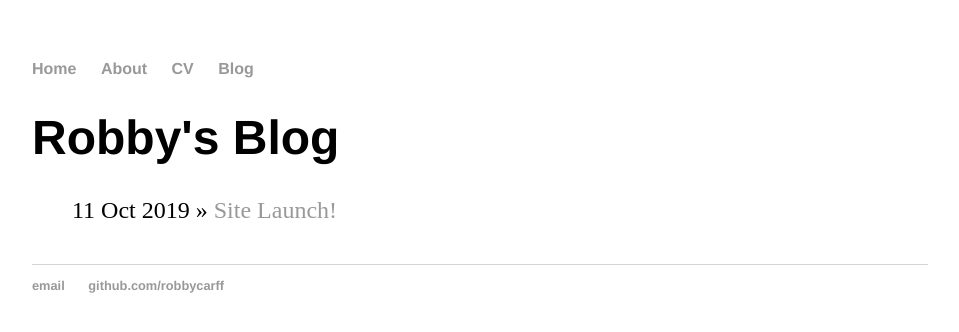
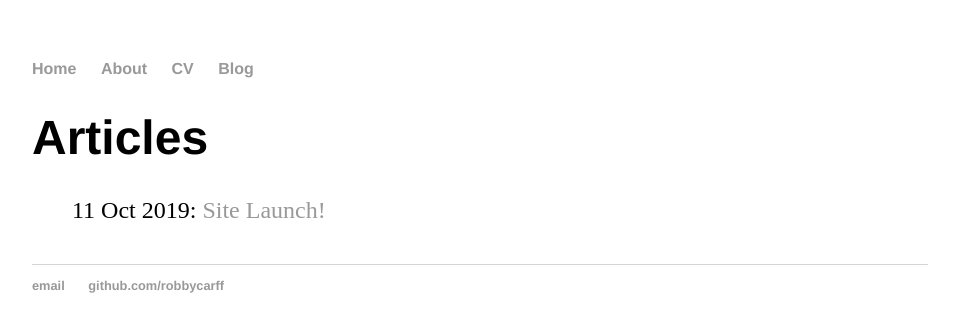
Before and after one commit to robbycarff/robbycarff.github.io, a Jekyll site: the page built from blog/index.html, in a window 1280 px wide. Shown: the top 332 px of the page, without its empty margins (160-1119 px from the left). Built offline with Jekyll 4.4.1, drawn with Linux system fonts in a browser that asks for light colours.

Commit message:
Update index.html

```diff
--- a/blog/index.html
+++ b/blog/index.html
@@ -1,11 +1,11 @@
 ---
 layout: default
-title: Robby's Blog
+title: Articles
 ---
 	<h1>{{ page.title }}</h1>
 	<ul class="posts">
 
 	  {% for post in site.posts %}
-	    <li><span>{{ post.date | date_to_string }}</span> » <a href="{{ post.url }}" title="{{ post.title }}">{{ post.title }}</a></li>
+	    <li><span>{{ post.date | date_to_string }}</span>:      <a href="{{ post.url }}" title="{{ post.title }}">{{ post.title }}</a></li>
 	  {% endfor %}
 	</ul>
```
